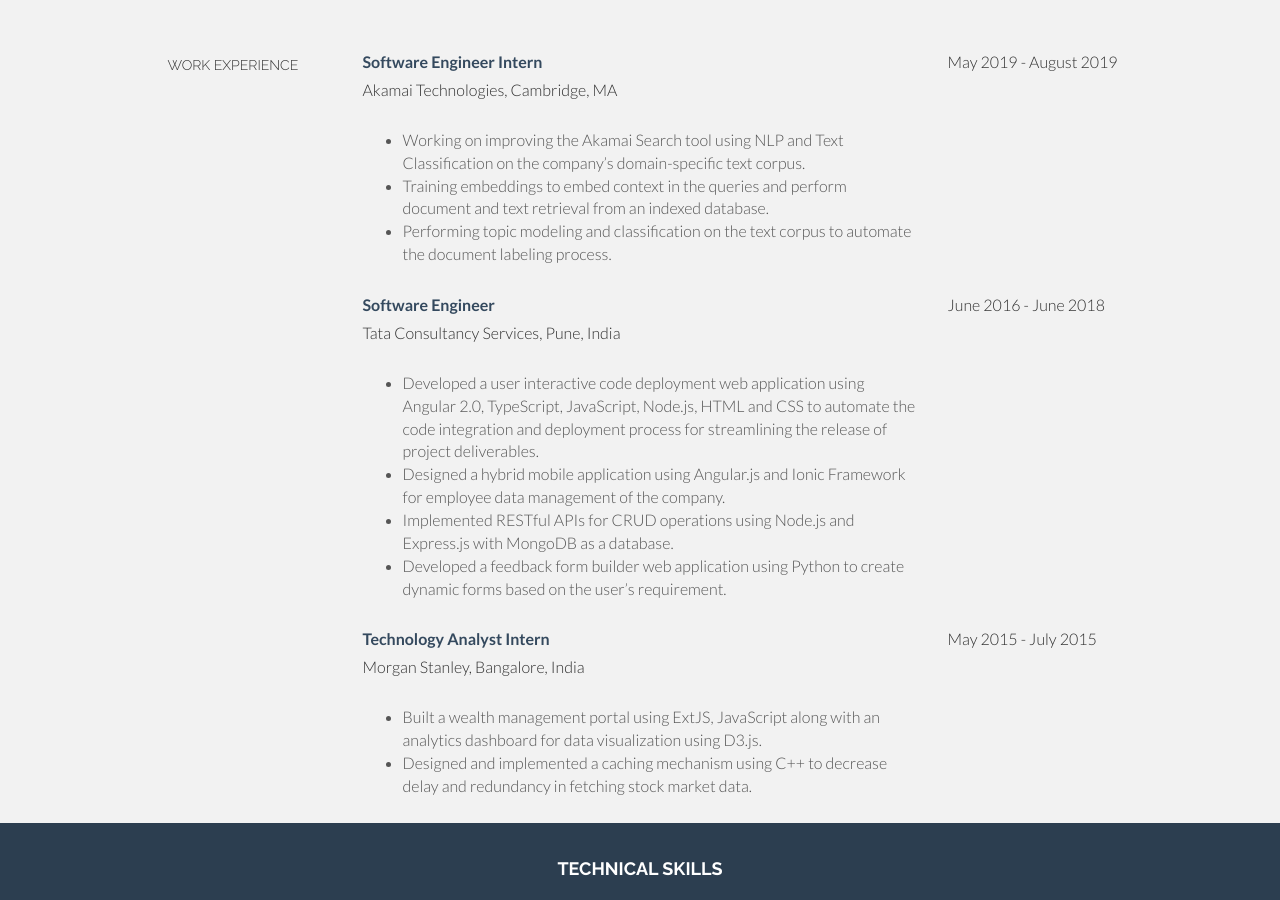
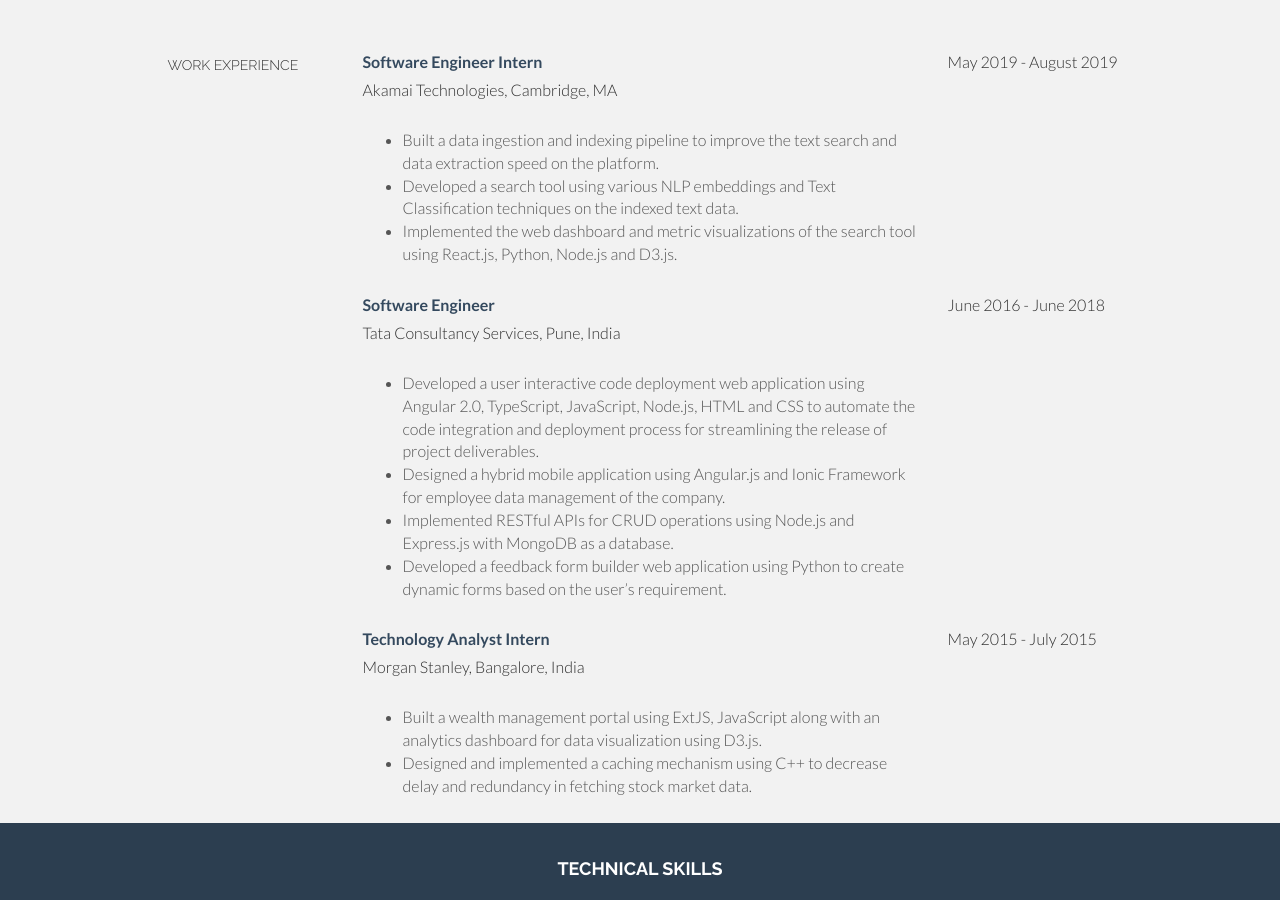
Before and after one commit to patelharsh867/patelharsh867.github.io, a plain HTML site: page index.html in a window 1280 px wide. Shown: the part 1060-1960 px from the top of the page. Drawn offline with Linux system fonts and the light colour scheme.

Commit message:
updated details

```diff
--- a/index.html
+++ b/index.html
@@ -121,9 +121,9 @@
         <p>
           <more>
               <ul>
-                  <li>Working on improving the Akamai Search tool using NLP and Text Classification on the company’s domain-specific text corpus. </li>
-                  <li>Training embeddings to embed context in the queries and perform document and text retrieval from an indexed database.</li>
-                  <li>Performing topic modeling and classification on the text corpus to automate the document labeling process.</li>
+                  <li>Built a data ingestion and indexing pipeline to improve the text search and data extraction speed on the platform.</li>
+                  <li>Developed a search tool using various NLP embeddings and Text Classification techniques on the indexed text data.</li>
+                  <li>Implemented the web dashboard and metric visualizations of the search tool using React.js, Python, Node.js and D3.js.</li>
                 </ul>
           </more>
         </p>
```
